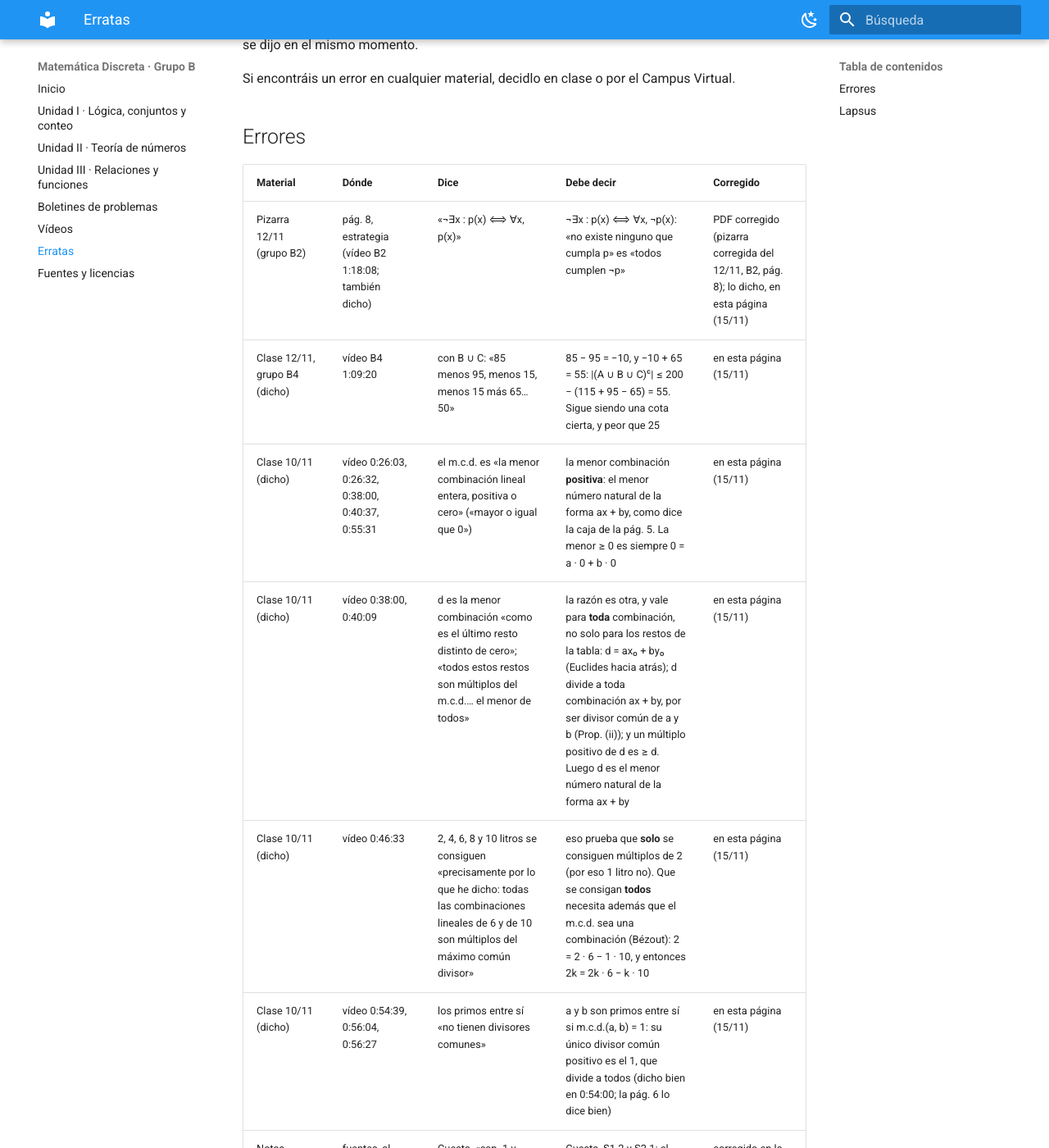
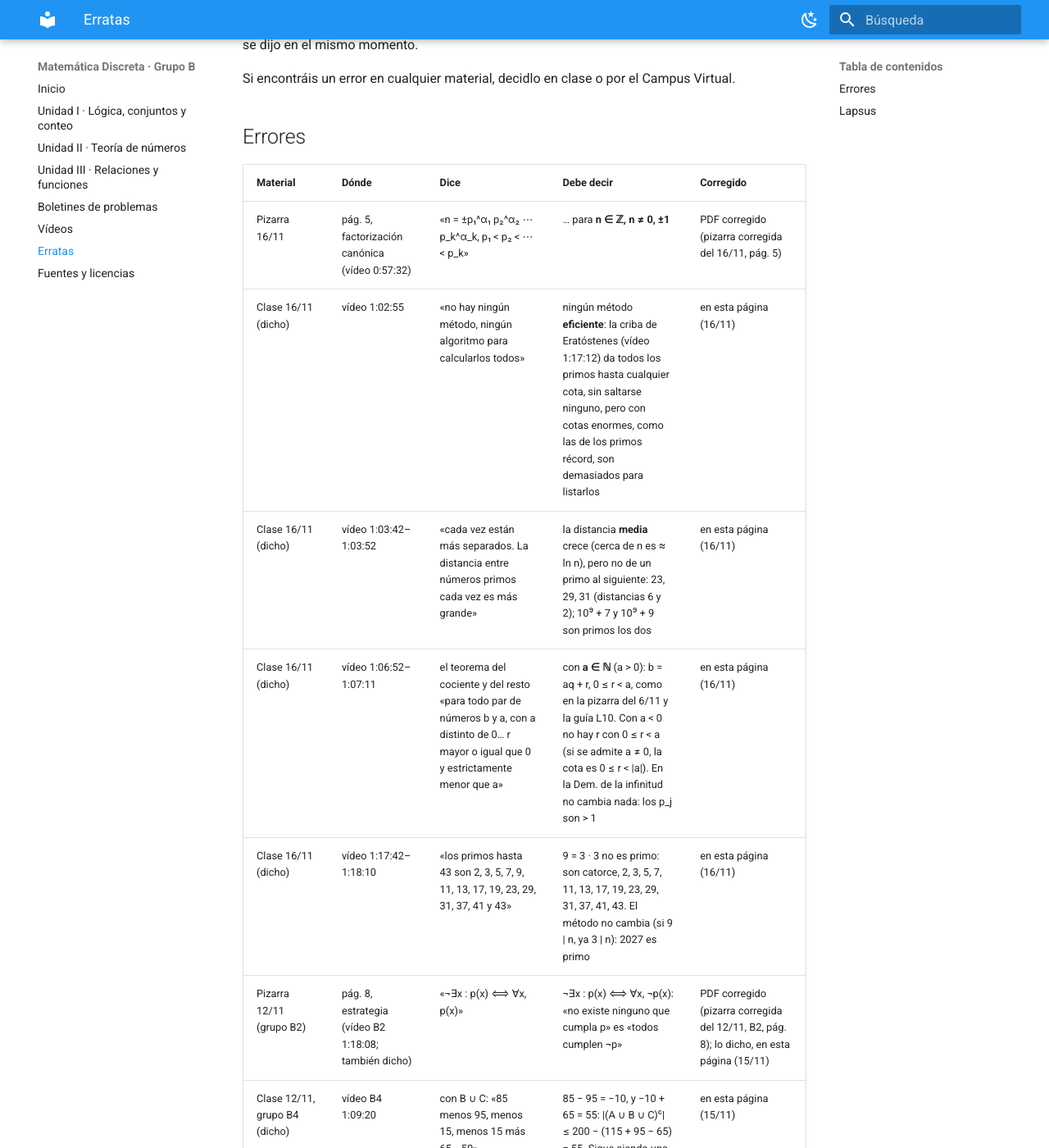
Before and after one commit to llafuent/md2627, an MkDocs documentation site: the page built from docs/erratas.md, in a window 1280 px wide and 1400 px high, scrolled down 333 px. Shown: the whole window at 82% size. Built offline with MkDocs 1.6.1 and Material for MkDocs 9.7.7, drawn with Linux system fonts in a browser that asks for light colours; some of the changed text lies outside the part shown.

Commit message:
Publicar material: material/u2/pizarra20261116.pdf, unidad2.md, erratas.md

```diff
--- a/docs/erratas.md
+++ b/docs/erratas.md
@@ -15,11 +15,16 @@ Si encontráis un error en cualquier material, decidlo en clase o por el Campus
 
 | Material | Dónde | Dice | Debe decir | Corregido |
 |---|---|---|---|---|
+| Pizarra 16/11 | pág. 5, factorización canónica (vídeo 0:57:32) | «n = ±p₁^α₁ p₂^α₂ ⋯ p_k^α_k, p₁ < p₂ < ⋯ < p_k» | … para **n ∈ ℤ, n ≠ 0, ±1** | PDF corregido (pizarra corregida del 16/11, pág. 5) |
+| Clase 16/11 (dicho) | vídeo 1:02:55 | «no hay ningún método, ningún algoritmo para calcularlos todos» | ningún método **eficiente**: la criba de Eratóstenes (vídeo 1:17:12) da todos los primos hasta cualquier cota, sin saltarse ninguno, pero con cotas enormes, como las de los primos récord, son demasiados para listarlos | en esta página (16/11) |
+| Clase 16/11 (dicho) | vídeo 1:03:42–1:03:52 | «cada vez están más separados. La distancia entre números primos cada vez es más grande» | la distancia **media** crece (cerca de n es ≈ ln n), pero no de un primo al siguiente: 23, 29, 31 (distancias 6 y 2); 10⁹ + 7 y 10⁹ + 9 son primos los dos | en esta página (16/11) |
+| Clase 16/11 (dicho) | vídeo 1:06:52–1:07:11 | el teorema del cociente y del resto «para todo par de números b y a, con a distinto de 0… r mayor o igual que 0 y estrictamente menor que a» | con **a ∈ ℕ** (a > 0): b = aq + r, 0 ≤ r < a, como en la pizarra del 6/11 y la guía L10. Con a < 0 no hay r con 0 ≤ r < a (si se admite a ≠ 0, la cota es 0 ≤ r < \|a\|). En la Dem. de la infinitud no cambia nada: los p_j son > 1 | en esta página (16/11) |
+| Clase 16/11 (dicho) | vídeo 1:17:42–1:18:10 | «los primos hasta 43 son 2, 3, 5, 7, 9, 11, 13, 17, 19, 23, 29, 31, 37, 41 y 43» | 9 = 3 · 3 no es primo: son catorce, 2, 3, 5, 7, 11, 13, 17, 19, 23, 29, 31, 37, 41, 43. El método no cambia (si 9 \| n, ya 3 \| n): 2027 es primo | en esta página (16/11) |
 | Pizarra 12/11 (grupo B2) | pág. 8, estrategia (vídeo B2 1:18:08; también dicho) | «¬∃x : p(x) ⟺ ∀x, p(x)» | ¬∃x : p(x) ⟺ ∀x, ¬p(x): «no existe ninguno que cumpla p» es «todos cumplen ¬p» | PDF corregido (pizarra corregida del 12/11, B2, pág. 8); lo dicho, en esta página (15/11) |
 | Clase 12/11, grupo B4 (dicho) | vídeo B4 1:09:20 | con B ∪ C: «85 menos 95, menos 15, menos 15 más 65… 50» | 85 − 95 = −10, y −10 + 65 = 55: \|(A ∪ B ∪ C)ᶜ\| ≤ 200 − (115 + 95 − 65) = 55. Sigue siendo una cota cierta, y peor que 25 | en esta página (15/11) |
-| Clase 10/11 (dicho) | vídeo 0:26:03, 0:26:32, 0:38:00, 0:40:37, 0:55:31 | el m.c.d. es «la menor combinación lineal entera, positiva o cero» («mayor o igual que 0») | la menor combinación **positiva**: el menor número natural de la forma ax + by, como dice la caja de la pág. 5. La menor ≥ 0 es siempre 0 = a · 0 + b · 0 | en esta página (15/11) |
-| Clase 10/11 (dicho) | vídeo 0:38:00, 0:40:09 | d es la menor combinación «como es el último resto distinto de cero»; «todos estos restos son múltiplos del m.c.d.… el menor de todos» | la razón es otra, y vale para **toda** combinación, no solo para los restos de la tabla: d = ax₀ + by₀ (Euclides hacia atrás); d divide a toda combinación ax + by, por ser divisor común de a y b (Prop. (ii)); y un múltiplo positivo de d es ≥ d. Luego d es el menor número natural de la forma ax + by | en esta página (15/11) |
-| Clase 10/11 (dicho) | vídeo 0:46:33 | 2, 4, 6, 8 y 10 litros se consiguen «precisamente por lo que he dicho: todas las combinaciones lineales de 6 y de 10 son múltiplos del máximo común divisor» | eso prueba que **solo** se consiguen múltiplos de 2 (por eso 1 litro no). Que se consigan **todos** necesita además que el m.c.d. sea una combinación (Bézout): 2 = 2 · 6 − 1 · 10, y entonces 2k = 2k · 6 − k · 10 | en esta página (15/11) |
+| Clase 10/11 (dicho) | vídeo 0:26:03, 0:26:32, 0:38:00, 0:40:37, 0:55:31 | el m.c.d. es «la menor combinación lineal entera, positiva o cero» («mayor o igual que 0») | la menor combinación **positiva**: el menor número natural de la forma ax + by, como dice la caja de la pág. 5. La menor ≥ 0 es siempre 0 = a · 0 + b · 0 | en esta página (15/11); corregido en clase el 16/11 (vídeo 16/11 0:01:21–0:03:30; pizarra del 16/11, pág. 2) |
+| Clase 10/11 (dicho) | vídeo 0:38:00, 0:40:09 | d es la menor combinación «como es el último resto distinto de cero»; «todos estos restos son múltiplos del m.c.d.… el menor de todos» | la razón es otra, y vale para **toda** combinación, no solo para los restos de la tabla: d = ax₀ + by₀ (Euclides hacia atrás); d divide a toda combinación ax + by, por ser divisor común de a y b (Prop. (ii)); y un múltiplo positivo de d es ≥ d. Luego d es el menor número natural de la forma ax + by | dicho en parte el 10/11 (vídeo 0:39:16–0:40:04: toda combinación es múltiplo de d); en esta página (15/11); explicado en clase el 16/11 (vídeo 16/11 0:03:36–0:06:17; pizarra del 16/11, pág. 2) |
+| Clase 10/11 (dicho) | vídeo 0:46:33 | 2, 4, 6, 8 y 10 litros se consiguen «precisamente por lo que he dicho: todas las combinaciones lineales de 6 y de 10 son múltiplos del máximo común divisor» | eso prueba que **solo** se consiguen múltiplos de 2 (por eso 1 litro no). Que se consigan **todos** necesita además que el m.c.d. sea una combinación (Bézout): 2 = 2 · 6 − 1 · 10, y entonces 2k = 2k · 6 − k · 10 | en esta página (15/11); corregido en clase el 16/11 (vídeo 16/11 0:06:19–0:09:04; pizarra del 16/11, pág. 2) |
 | Clase 10/11 (dicho) | vídeo 0:54:39, 0:56:04, 0:56:27 | los primos entre sí «no tienen divisores comunes» | a y b son primos entre sí si m.c.d.(a, b) = 1: su único divisor común positivo es el 1, que divide a todos (dicho bien en 0:54:00; la pág. 6 lo dice bien) | en esta página (15/11) |
 | Notas guiadas L10 | fuentes, al final | Cuesta, «cap. 1 y §2.2» | Cuesta, §1.2 y §2.1: el cociente y el resto están en la §2.1; la §2.2 es divisibilidad y m.c.d. (L11) | corregido en la versión del 12/11 (la del sitio) |
 | Pizarra 9/11 | pág. 4, 2027 (vídeo 0:33:04) | x² + y² = 4q + r, r ∈ {0, 1, 2}; «el resto 3» | falta el porqué: r\_x + r\_y es la suma de los restos de x² y de y², así que 0 ≤ r\_x + r\_y ≤ 2 < 4, y por la unicidad del cociente y del resto es el resto de x² + y² entre 4 | PDF corregido (pizarra corregida del 9/11, pág. 4); explicado en clase el 10/11 (vídeo 0:00:30) |
@@ -28,7 +33,7 @@ Si encontráis un error en cualquier material, decidlo en clase o por el Campus
 | Pizarra 6/11 | pág. 4 (vídeo 0:37:46, 0:38:48; también dicho) | «p(n) es F siempre porque p(0) F» («porque la primera ficha no se cae») | porque n ≠ n + 1; que p(0) sea F solo dice que falla la base (1), y entonces la inducción no prueba nada | corregido en clase el 9/11 (vídeo 9/11 0:08:57; pizarra del 9/11, pág. 2); PDF corregido (pizarra corregida del 6/11, pág. 4) |
 | Clase 6/11 (dicho) | vídeo 1:09:40 | con dividendo negativo, «os tenéis que pasar en valor absoluto» | se llega o se pasa: q es el mayor entero con aq ≤ b. Si a \| b no hay que pasarse: −15 = 5 · (−3) + 0, no 5 · (−4) + 5, que tendría r = a | en esta página (15/11) |
 | Pizarra 6/11 | pág. 5, amarillo (vídeo 1:10:42; también dicho en 1:09:08, 1:09:57, 1:10:08) | «el resto: lo más pequeño que queda, pero positivo»; «los restos tienen que ser positivos» | … pero ≥ 0: el resto puede ser 0 (15 = 5 · 3 + 0); el teorema dice 0 ≤ r < a | corregido en clase el 9/11 (vídeo 9/11 0:05:08; pizarra del 9/11, pág. 2); PDF corregido (pizarra corregida del 6/11, pág. 5) |
-| Clase 5/11, grupo B2 (dicho) | vídeo B2 1:18:46, 1:19:09 | «el cardinal de un conjunto es positivo», «mayor que cero» | ≥ 0: \|∅\| = 0. La conclusión no cambia: la cota −50 es cierta y no dice nada | en esta página (15/11) |
+| Clase 5/11, grupo B2 (dicho) | vídeo B2 1:18:46, 1:19:09 | «el cardinal de un conjunto es positivo», «mayor que cero» | ≥ 0: \|∅\| = 0. La conclusión no cambia: la cota −50 es cierta y no dice nada | en esta página (15/11); corregido en clase el 16/11 (vídeo 16/11 0:02:38–0:03:08) |
 | Clase 3/11 (dicho) | vídeo 0:13:08, 0:13:14 | en una partición, «necesito que todas sean vacías»; «el enunciado me dice que son vacías» | que **ninguna** sea vacía: los bloques de una partición son ≠ ∅ (Def. de partición, pizarra del 27/10, pág. 2), como se dice en 0:12:56 y en 0:13:18 | en esta página (15/11); el Boletín 3 lo dice bien |
 
 ## Lapsus
@@ -38,14 +43,15 @@ recogen por quien estudie con el vídeo.
 
 | Material | Dónde | Dice | Debe decir | Corregido |
 |---|---|---|---|---|
-| Clase 10/11 (dicho) | vídeo 0:06:27 | r, «como es un resto, va a ser siempre positivo» | r ≥ 0: puede ser 0. La conclusión no cambia: no hace falta \|r\| (la pág. 4 dice «restos ≥ 0») | dicho bien más tarde, el 10/11 (vídeo 0:19:26, 0:21:56) |
+| Clase 16/11 (dicho) | vídeo 0:50:22 | «este p sub 1 se va con este p sub j» | con q_j: p₁ = q_j, y se tachan los dos (la pág. 5 lo dice bien) | dicho bien en la misma Dem. (vídeo 0:51:27) |
+| Clase 10/11 (dicho) | vídeo 0:06:27 | r, «como es un resto, va a ser siempre positivo» | r ≥ 0: puede ser 0. La conclusión no cambia: no hace falta \|r\| (la pág. 4 dice «restos ≥ 0») | dicho bien más tarde, el 10/11 (vídeo 0:19:26, 0:21:56); corregido en clase el 16/11 (vídeo 16/11 0:02:25–0:02:37) |
 | Pizarra 10/11 | pág. 5 (vídeo 0:31:02) | «240 = a − 840» | 240 = b − 840: 1080 es b | corregido en clase el 10/11 (vídeo 0:31:33) |
 | Clase 10/11 (dicho) | vídeo 1:11:07 | compuesto: producto de dos números, «uno mayor que uno y otro menor que el propio número» | los **dos** factores: n = ab con 1 < a, b < n (la caja de la pág. 8 lo dice bien). Repartida entre los dos, la condición la cumple todo n > 1: 7 = 7 · 1 | en esta página (15/11) |
 | Clase 10/11 (dicho) | vídeo 1:11:39 | «si el 1 no fuera un número primo, mirad lo que ocurriría» | si el 1 fuera primo (como en 1:11:28 y en la pizarra, «Si lo fuera»): 15 = 3 · 5 = 3 · 5 · 1 = 3 · 5 · 1 · 1 = …, y la factorización dejaría de ser única | en esta página (15/11) |
-| Clase 9/11 (dicho) | vídeo 0:18:28, 0:18:44 | r′ «es positivo… porque r es positivo» | r′ ≥ 0 y r ≥ 0: pueden ser 0 (la pizarra dice r ≥ 0). La Dem. no cambia: r′ = r + a(q − q′) ≥ a | dicho bien en la misma Dem. (vídeo 0:19:23, 0:19:48) |
+| Clase 9/11 (dicho) | vídeo 0:18:28, 0:18:44 | r′ «es positivo… porque r es positivo» | r′ ≥ 0 y r ≥ 0: pueden ser 0 (la pizarra dice r ≥ 0). La Dem. no cambia: r′ = r + a(q − q′) ≥ a | dicho bien en la misma Dem. (vídeo 0:19:23, 0:19:48); corregido en clase el 16/11 (vídeo 16/11 0:02:25–0:02:37) |
 | Clase 9/11 (dicho) | vídeo 0:48:57 | Prop. (i): «si a divide a b y b divide a a, entonces a divide a c» | si a \| b y b \| c, entonces a \| c (la propiedad transitiva; la caja de la pág. 6 lo dice bien) | en esta página (15/11) |
 | Clase 9/11 (dicho) | vídeo 1:04:20 | «el máximo común divisor de −18 y de 18 también es 6» | m.c.d.(−12, 18) = 6, como dice la pizarra; m.c.d.(−18, 18) = 18 | en esta página (15/11) |
-| Clase 9/11 (dicho) | vídeo 1:08:44 | «el teorema fundamental del álgebra» | el teorema fundamental de la aritmética: todo n > 1 se escribe como producto de primos de forma única salvo el orden (el del álgebra es otro: todo polinomio complejo no constante tiene una raíz) | en esta página (15/11) |
+| Clase 9/11 (dicho) | vídeo 1:08:44 | «el teorema fundamental del álgebra» | el teorema fundamental de la aritmética: todo n > 1 se escribe como producto de primos de forma única salvo el orden (el del álgebra es otro: todo polinomio complejo no constante tiene una raíz) | en esta página (15/11); corregido en clase el 16/11 (vídeo 16/11 0:11:45–0:11:56) |
 | Clase 6/11 (dicho) | vídeo 0:11:15 | la buena ordenación falla «o bien porque no sea un subconjunto de ℕ₀, o bien porque no sea vacío» | … o bien porque **sea** vacío: ∅ no tiene mínimo (la hipótesis es «no vacío», como se dijo en 0:09:59) | en esta página (15/11) |
 | Clase 6/11 (dicho) | vídeo 0:17:20 | la conclusión de la inducción, «verdadero para todo n» | para todo n ≥ n₀, como dice la caja de la pág. 3: si n₀ = 5, nada se sabe de n = 0, …, 4 | en esta página (15/11) |
 | Clase 6/11 (dicho) | vídeo 0:28:30, 0:28:35 | m − 1 «es o la primera o está delante de la primera»; «eso es lo que quiero decir cuando escribo que m − 1 es mayor o igual que 0» | m − 1 es la primera ficha o está después de ella: m − 1 ≥ n₀, como dice la pizarra (pág. 4). Así m − 1 sigue siendo una de las fichas, y se puede aplicar (2) con k = m − 1 | dicho bien en clase el 6/11 (vídeo 0:31:01: «o el primero o está detrás del primero») |
```
Also changed, not shown: docs/unidad2.md (+1 -0 lines), 1 other file.
